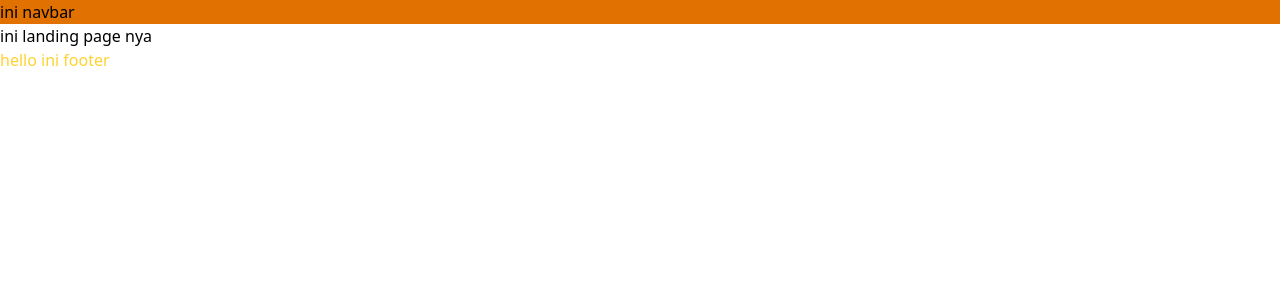
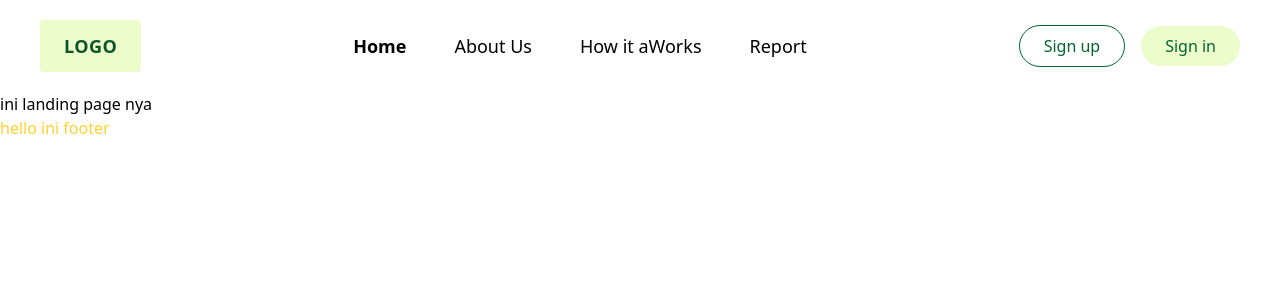
Before and after one commit to nnadra/Menyuarakan, a React (Vite) app: page / in a window 1280 px wide. Shown: the top 300 px of the page. Built offline with nearby package versions, Linux system fonts and the light colour scheme.

Commit message:
add code in navbar

```diff
--- a/src/components/Navbar.jsx
+++ b/src/components/Navbar.jsx
@@ -2,8 +2,36 @@ import React from 'react'
 
 const Navbar = () => {
   return (
-    <div>
-      <h1 className='bg-amber-600'>ini navbar</h1>
+      <div className="flex items-center justify-between px-10 py-5">
+
+      {/* Logo */}
+      <div className="bg-lime-100 px-6 py-3 rounded">
+        <h1 className="text-green-900 font-semibold text-lg tracking-wide">
+          LOGO
+        </h1>
+      </div>
+
+      {/* Menu */}
+      <div className="flex items-center gap-12 text-lg text-black">
+        <span className="font-semibold">Home</span>
+        <span>About Us</span>
+        <span>How it aWorks</span>
+        <span>Report</span>
+      </div>
+
+      {/* Auth Buttons */}
+      <div className="flex items-center gap-4">
+        {/* Sign up - outline */}
+        <button className="px-6 py-2 rounded-full border border-green-800 text-green-800">
+          Sign up
+        </button>
+
+        {/* Sign in - filled */}
+        <button className="px-6 py-2 rounded-full bg-lime-100 text-green-800">
+          Sign in
+        </button>
+      </div>
+
     </div>
   )
 }
```
